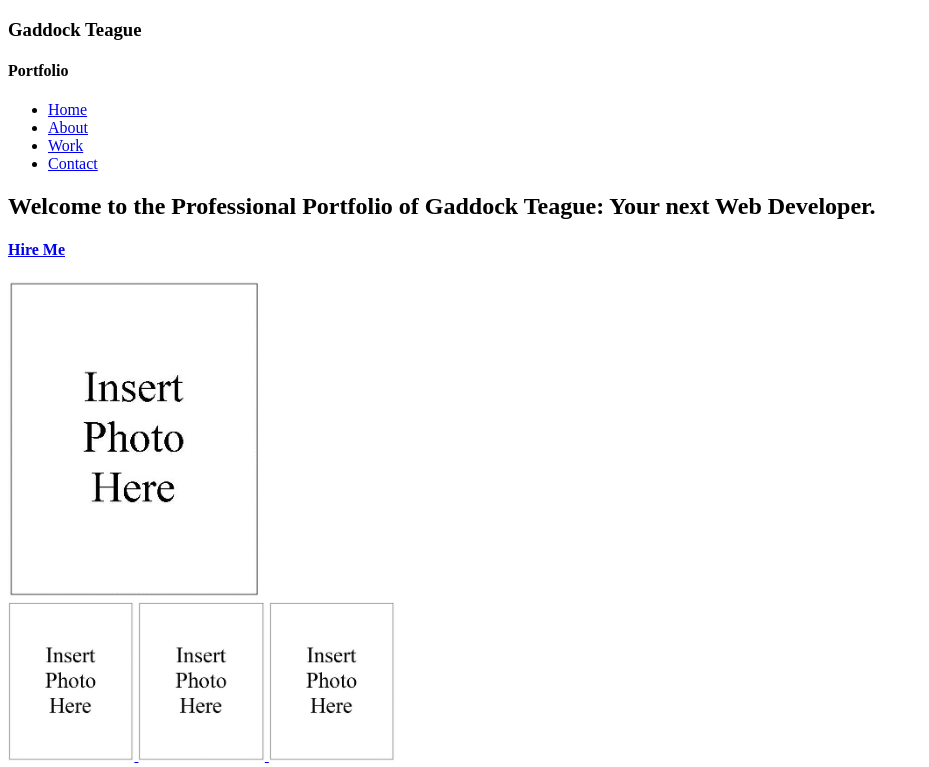
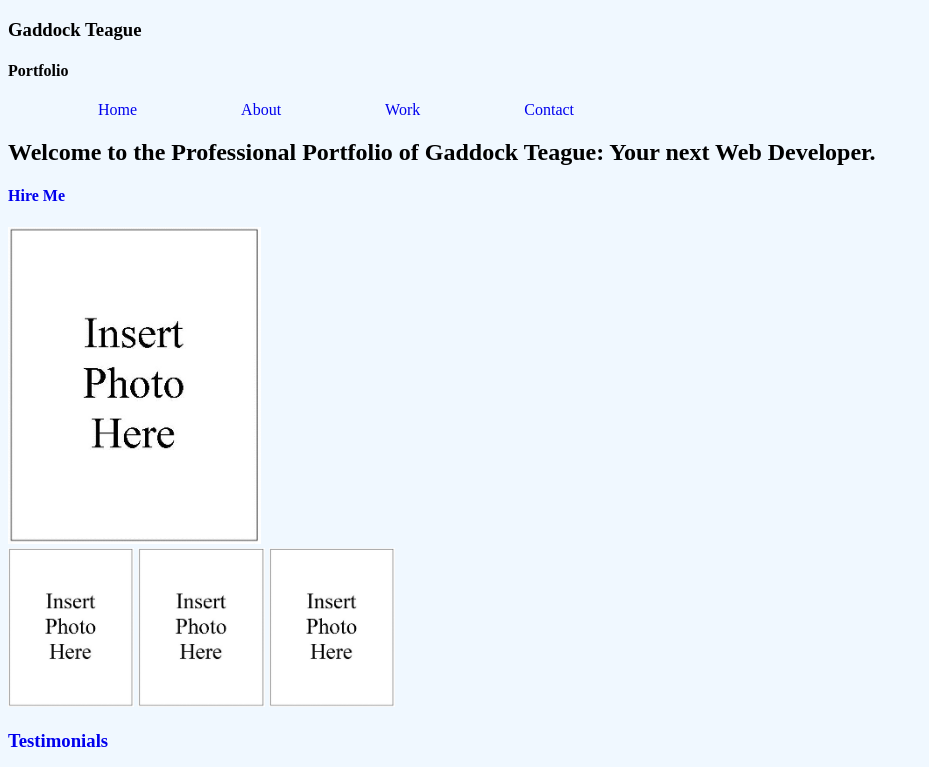
Before and after one commit to gmhaddock/intro-to-html, a website: page index.html in a window 1280 px wide. Shown: the top 767 px of the page, without its empty margins (0-929 px from the left). Drawn offline with Linux system fonts and the light colour scheme.

Commit message:
Styled index.

```diff
--- a/index.html
+++ b/index.html
@@ -3,6 +3,24 @@
 <head>
     <meta charset="UTF-8">
     <title>Teague Portfolio</title>
+    <style>
+        body {
+            background-color: aliceblue;
+        }
+
+
+        a {
+            text-decoration: none;
+        }
+
+        li {
+            list-style: none;
+            display: inline-block;
+            margin-left: 50px;
+            margin-right: 50px;
+        }
+
+    </style>
 </head>
 
 <!-- body -->
```
Also changed, not shown: about.html (+11 -2 lines), sample.txt (added).
